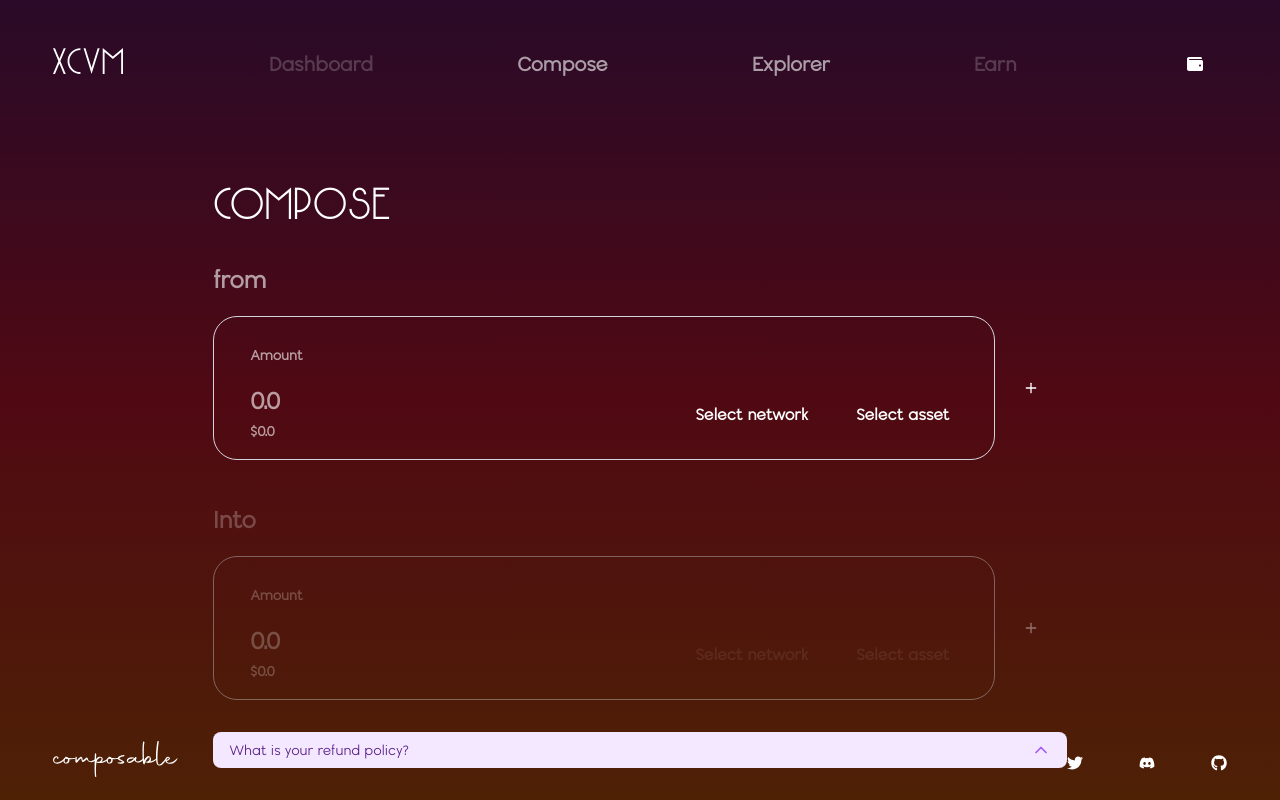
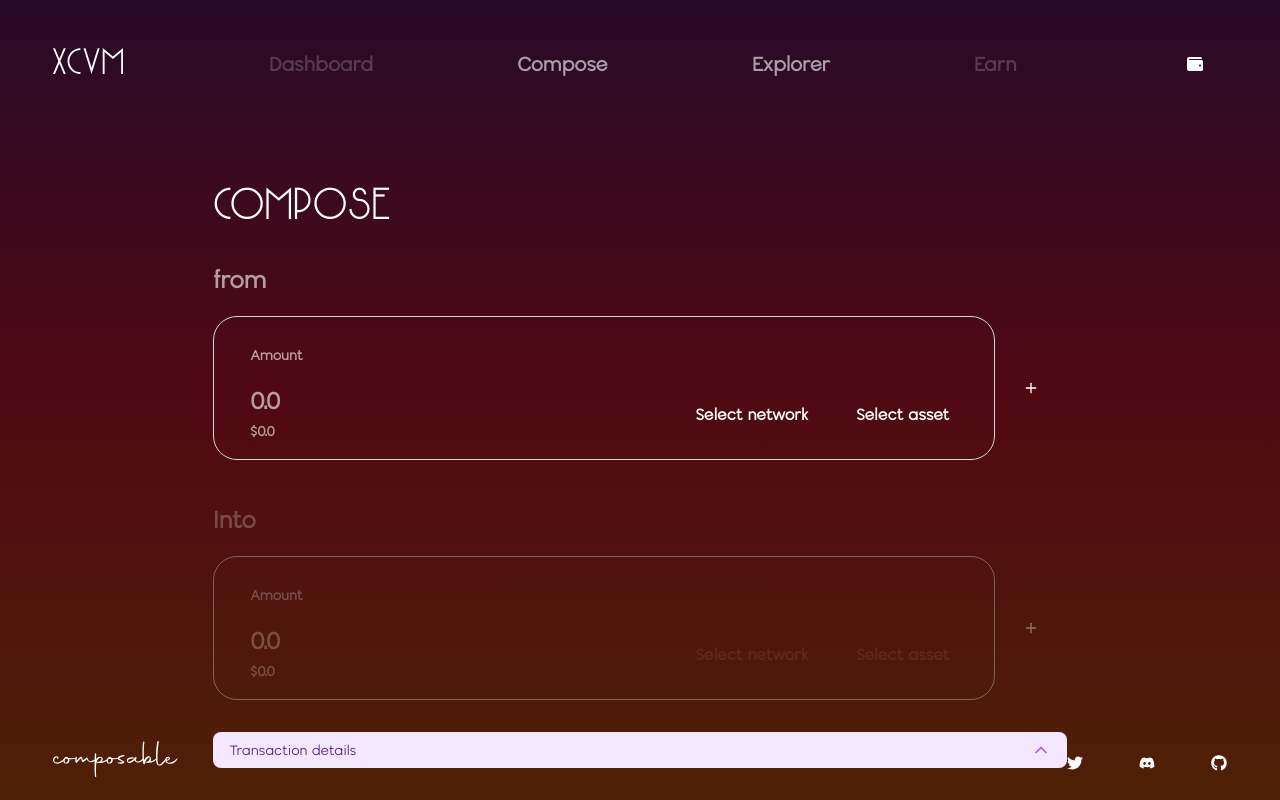
Before and after one commit to juansvc/xcvm, a Next.js app: page /compose in a window 1280 px wide. Built offline with nearby package versions, Linux system fonts and the light colour scheme; what tailwindcss-border-gradient-radius would draw is missing.

Commit message:
fix: fix compose

```diff
--- a/src/pages/compose.tsx
+++ b/src/pages/compose.tsx
@@ -130,7 +130,7 @@
           {({ open }) => (
             <>
               <Disclosure.Button className="flex w-full justify-between rounded-lg bg-purple-100 px-4 py-2 text-left text-sm font-medium text-purple-900 hover:bg-purple-200 focus:outline-none focus-visible:ring focus-visible:ring-purple-500 focus-visible:ring-opacity-75">
-                <span>What is your refund policy?</span>
+                <span>Transaction details</span>
                 <FiChevronUp
                   className={`${
                     open ? 'rotate-180 transform' : ''
@@ -138,8 +138,7 @@
                 />
               </Disclosure.Button>
               <Disclosure.Panel className="px-4 pt-4 pb-2 text-sm text-gray-500">
-                If you're unhappy with your purchase for any reason, email us
-                within 90 days and we'll refund you in full, no questions asked.
+                  Test
               </Disclosure.Panel>
             </>
           )}
```
